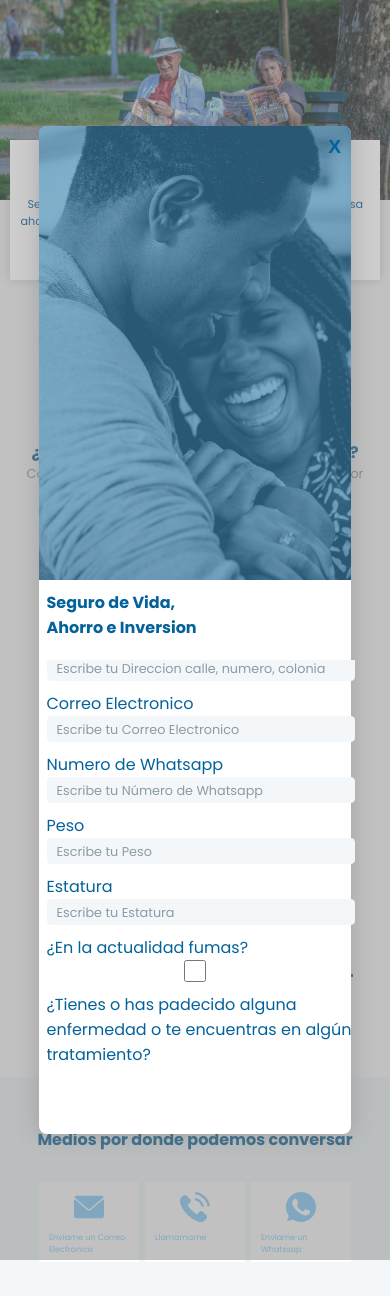
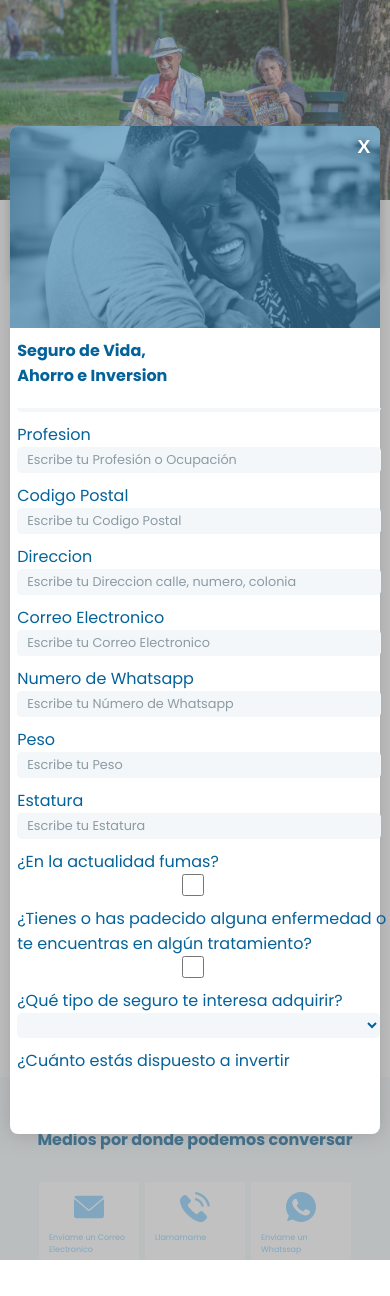
Before and after one commit to Hectorc70/web_lorena, a Django app: page / in a window 390 px wide, after a click on "Seguro de vida, ahorro e inversión". Shown: the top 1296 px of the page. After the commit the page ends 1260 px from the top, so only its background shows below. Run offline with Django 3.2, Linux system fonts and the light colour scheme; parts of the project's set-up code (start-up, migrations or seed data) failed here and were passed over.

Commit message:
responsive de formularios bugs de dimenciones arreglado

```diff
--- a/static/css/forms_styles.css
+++ b/static/css/forms_styles.css
@@ -100,7 +100,6 @@
 .container-forms{
     display: block;
     width: 100%;
-    height: 80%;
     padding-left: 20px;
     padding-right: 5px;
     padding-bottom: 50px;
--- a/static/css/responsive.css
+++ b/static/css/responsive.css
@@ -228,9 +228,15 @@
     /* FORMS */
     #conte-view-form{
         padding: 0px;
+        left: 2%;
+        right: 2%;
     }
     .conte-btn-cerrar{
         z-index: 2;
+
+    }
+    .conte-btn-cerrar .btn-cerrar p {
+        color: var(--color-secundario2);
     }
 
     .container{
@@ -240,7 +246,11 @@
 
     .form .item{
         width: 100%;
-        height: 50%;
+        height: 80%;
+    }
+
+    .form .item:first-child{
+        height: 20%;
     }
 
     .title-form{
@@ -260,10 +270,11 @@
     }
 
     .container-forms{
-        height: 100%;
+        padding-bottom: 100px;
     }
     .container-fields{
         justify-content: center;
+        padding-top: 20px;
     }
 
 
--- a/static/js/functions.js
+++ b/static/js/functions.js
@@ -11,16 +11,22 @@
     let btn = document.getElementById('btn-cerrar')
     let form = document.getElementById(id_form);
     let tam = tamVentana();
-    let widthContainerForm = '50%';
+    let widthContainerForm = '100%';
+    let heighContainerForm = '100%';
 
     debugger;
-    if (tam[0] <=1116){
+    if (tam[0] > 1116){
+        widthContainerForm = '50%';
+    }
+
+    else if (tam[0] <=1116 && tam[0] > 600){
         widthContainerForm = '80%';
     }
 
     else if (tam[0] <=600){
-        widthContainerForm = '100%';
+        widthContainerForm = '95%';
     }
+
     form.style.display = "block";
     form.style.visibility = "visible";
     form.style.width = '100%';
```
